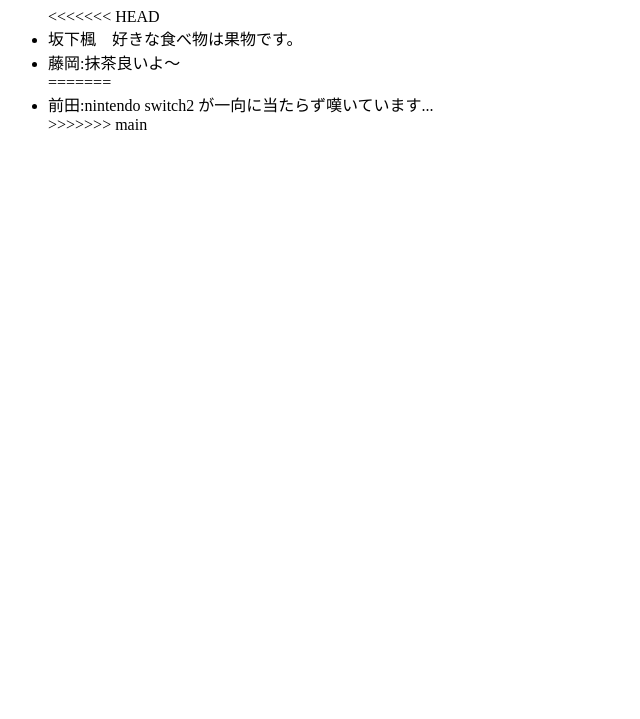
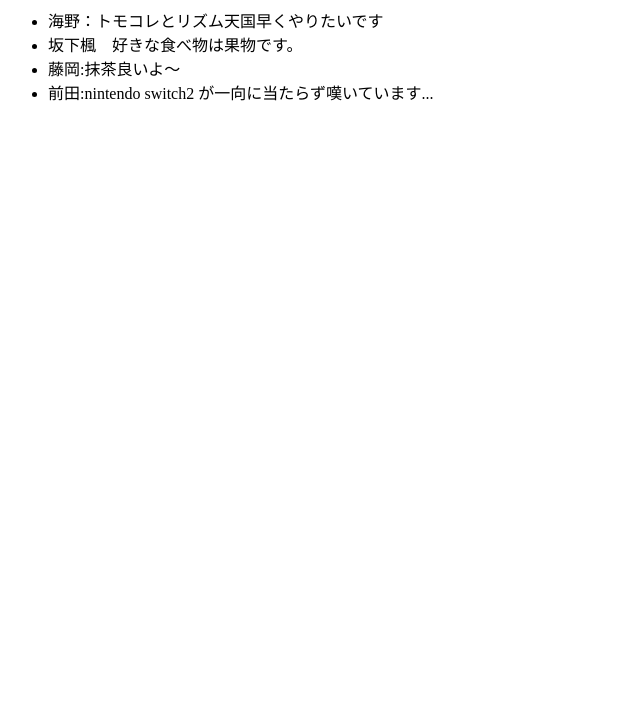
Before and after one commit to 2401368/01091920V2, a plain HTML site: page index.html in a window 1280 px wide. Shown: the part 81-800 px from the top of the page, without its empty margins (0-640 px from the left). Drawn offline with Linux system fonts and the light colour scheme.

Commit message:
Update index.html

```diff
--- a/index.html
+++ b/index.html
@@ -9,12 +9,10 @@
     <h1>チームメンバー紹介</h1>
     <ul>
         <!-- メンバー紹介をここに追加 -->
-<<<<<<< HEAD
+         <li>海野：トモコレとリズム天国早くやりたいです</li>
          <li>坂下楓　好きな食べ物は果物です。</li>
          <li>藤岡:抹茶良いよ～</li>
-=======
         <li>前田:nintendo switch2 が一向に当たらず嘆いています...</li>
->>>>>>> main
     </ul>
 </body>
 </html>
```
